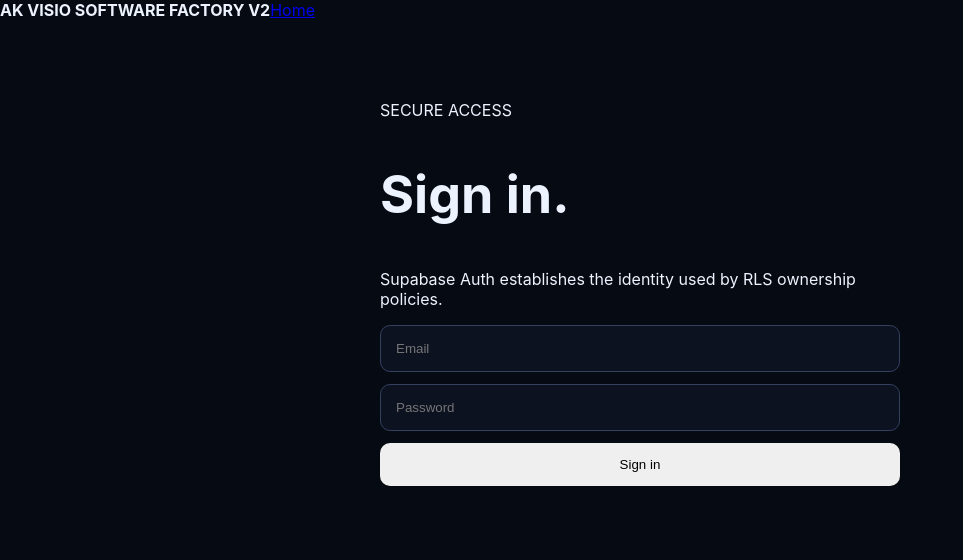
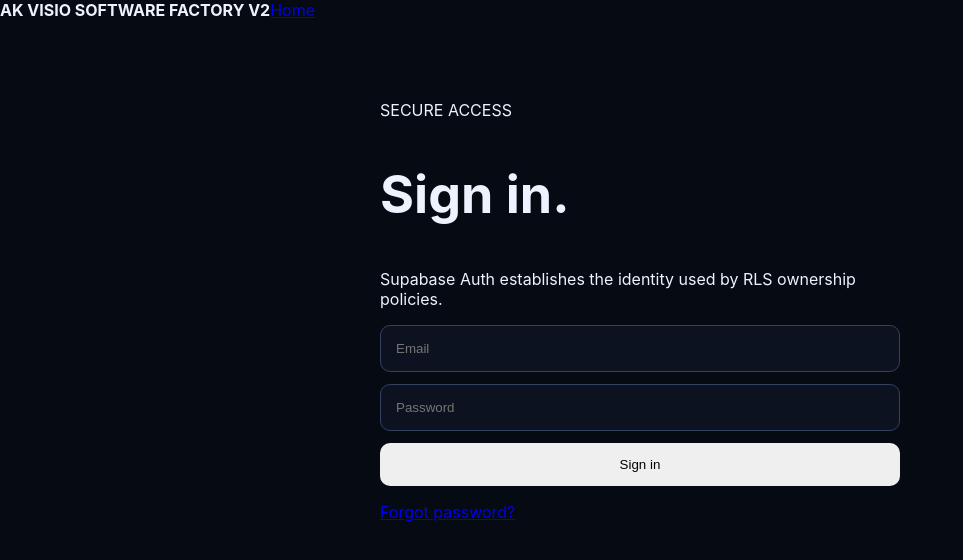
Before and after one commit to Yudi8377/AK-VISIO-SOFTWARE-FACTORY-V2, a Next.js app: page /login in a window 1280 px wide. Shown: the top 560 px of the page, without its empty margins (0-963 px from the left). Built offline with nearby package versions, Linux system fonts and the light colour scheme.

Commit message:
Add password recovery entry point to login

```diff
--- a/app/login/page.tsx
+++ b/app/login/page.tsx
@@ -17,5 +17,5 @@ export default function Login(){
     setBusy(false)
     if(error)setMessage(error.message);else router.replace('/requests')
   }
-  return <main className="shell"><header className="topbar"><strong>AK VISIO <span>SOFTWARE FACTORY V2</span></strong><Link href="/">Home</Link></header><section style={{maxWidth:520,margin:'80px auto'}}><p className="eyebrow">SECURE ACCESS</p><h1 style={{fontSize:52}}>Sign in.</h1><p className="lede">Supabase Auth establishes the identity used by RLS ownership policies.</p><form onSubmit={submit} style={{display:'grid',gap:12}}><input required type="email" value={email} onChange={e=>setEmail(e.target.value)} placeholder="Email" style={{padding:15,borderRadius:10,border:'1px solid #33405f',background:'#0c1220',color:'#eef3ff'}}/><input required type="password" value={password} onChange={e=>setPassword(e.target.value)} placeholder="Password" style={{padding:15,borderRadius:10,border:'1px solid #33405f',background:'#0c1220',color:'#eef3ff'}}/><button disabled={busy} className="primary" style={{padding:14,border:0,borderRadius:10}}>{busy?'Signing in…':'Sign in'}</button></form>{message&&<p>{message}</p>}</section></main>
+  return <main className="shell"><header className="topbar"><strong>AK VISIO <span>SOFTWARE FACTORY V2</span></strong><Link href="/">Home</Link></header><section style={{maxWidth:520,margin:'80px auto'}}><p className="eyebrow">SECURE ACCESS</p><h1 style={{fontSize:52}}>Sign in.</h1><p className="lede">Supabase Auth establishes the identity used by RLS ownership policies.</p><form onSubmit={submit} style={{display:'grid',gap:12}}><input required type="email" value={email} onChange={e=>setEmail(e.target.value)} placeholder="Email" style={{padding:15,borderRadius:10,border:'1px solid #33405f',background:'#0c1220',color:'#eef3ff'}}/><input required type="password" value={password} onChange={e=>setPassword(e.target.value)} placeholder="Password" style={{padding:15,borderRadius:10,border:'1px solid #33405f',background:'#0c1220',color:'#eef3ff'}}/><button disabled={busy} className="primary" style={{padding:14,border:0,borderRadius:10}}>{busy?'Signing in…':'Sign in'}</button></form><div style={{marginTop:16}}><Link href="/forgot-password">Forgot password?</Link></div>{message&&<p role="alert">{message}</p>}</section></main>
 }
```
